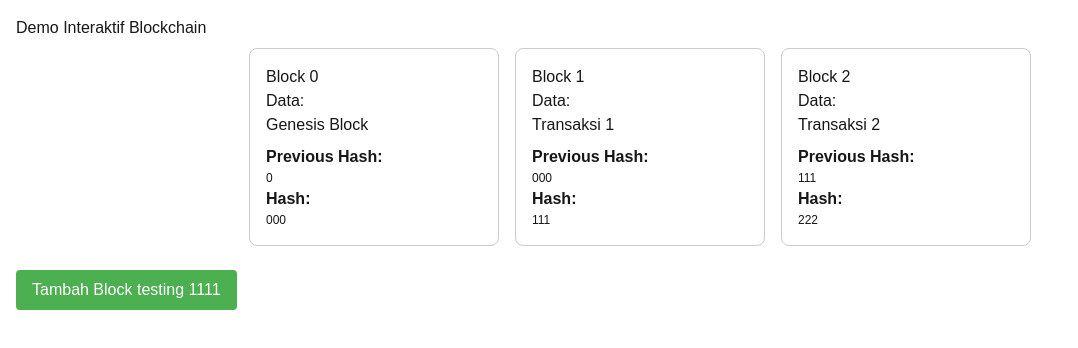
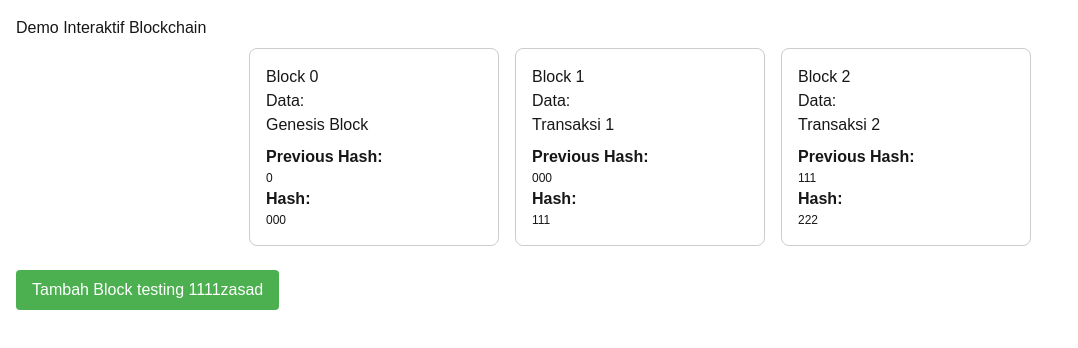
Before and after one commit to AndrianFauzi/demo-blockchain, a Next.js app in the folder demo-blockchain/: page / in a window 1280 px wide. Shown: the top 348 px of the page, without its empty margins (0-1078 px from the left). Built offline with nearby package versions, Linux system fonts and the light colour scheme.

Commit message:
testing verif commit

```diff
--- a/demo-blockchain/src/pages/index.tsx
+++ b/demo-blockchain/src/pages/index.tsx
@@ -102,7 +102,7 @@ const BlockchainDemo = () => {
           cursor: "pointer",
         }}
       >
-        Tambah Block testing 1111
+        Tambah Block testing 1111zasad
       </button>
     </div>
   );
```
